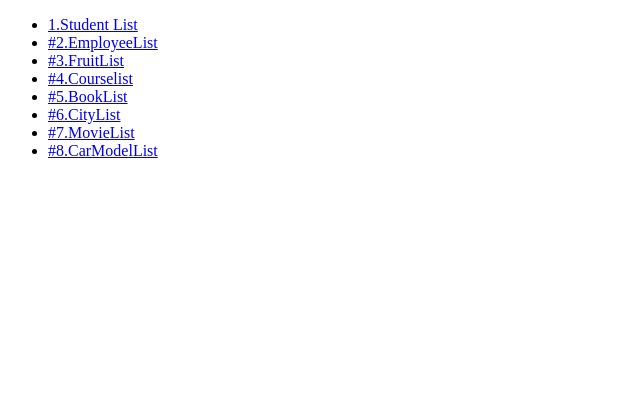
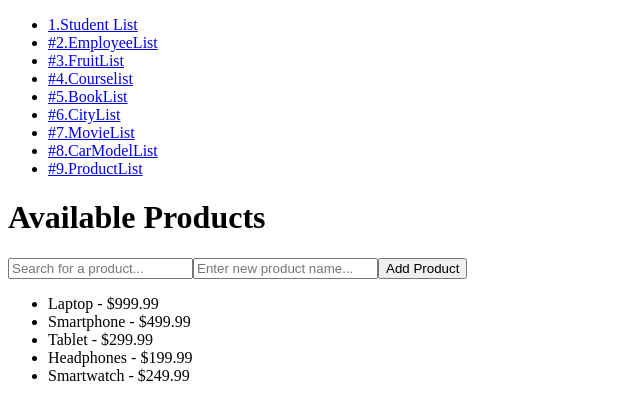
Before and after one commit to ChristineMaitom/AngularDataStructures, an Angular app: page /product-list in a window 1280 px wide. Before the commit this address led to /. Shown: the top 420 px of the page, without its empty margins (0-640 px from the left). Built offline with nearby package versions, Linux system fonts and the light colour scheme.

Commit message:
#9 Product List

```diff
--- a/src/app/app.component.html
+++ b/src/app/app.component.html
@@ -8,6 +8,7 @@
     <li><a routerLink="city-list">#6.CityList</a></li>
     <li><a routerLink="movie-list">#7.MovieList</a></li>
     <li><a routerLink="car-model-list">#8.CarModelList</a></li>
+    <li><a routerLink="product-list">#9.ProductList</a></li>
 
 
 
--- a/src/app/app.module.ts
+++ b/src/app/app.module.ts
@@ -13,6 +13,7 @@ import {BookListComponent} from "./components/book-list/book-list.component";
 import {CityListComponent} from "./components/city-list/city-list.component";
 import {MovieListComponent} from "./components/movie-list/movie-list.component";
 import {CarModelListComponent} from "./components/car-model-list/car-model-list.component";
+import {ProductListComponent} from "./components/product-list/product-list.component";
 
 
 const routes: Routes = [
@@ -24,6 +25,7 @@ const routes: Routes = [
   {path: 'city-list', component: CityListComponent},
   {path: 'movie-list', component: MovieListComponent},
   {path: 'car-model-list', component: CarModelListComponent},
+  {path: 'product-list', component: ProductListComponent},
 
 
 ]
@@ -47,6 +49,10 @@ const routes: Routes = [
     CityListComponent,
     MovieListComponent,
     CarModelListComponent,
+    ProductListComponent,
+
+
+
 
 
   ],
--- /dev/null
+++ b/src/app/components/product-list/product-list.component.html
@@ -0,0 +1,25 @@
+<div class="product-list">
+  <h1>Available Products</h1>
+
+  <input
+    type="text"
+    [(ngModel)]="searchTerm"
+    placeholder="Search for a product..."
+    class="search-input"
+  />
+
+  <input
+    type="text"
+    [(ngModel)]="newProductName"
+    placeholder="Enter new product name..."
+    class="new-product-input"
+  />
+
+  <button (click)="addProduct()" class="add-button">Add Product</button>
+
+  <ul>
+    <li *ngFor="let product of filteredProducts()">
+      {{ product.name }} - ${{ product.price }}
+    </li>
+  </ul>
+</div>
--- /dev/null
+++ b/src/app/components/product-list/product-list.component.ts
@@ -0,0 +1,33 @@
+import { Component } from '@angular/core';
+
+@Component({
+  selector: 'app-product-list',
+  templateUrl: './product-list.component.html',
+  styleUrl: './product-list.component.css'
+})
+export class ProductListComponent {
+  searchTerm: string = '';
+  newProductName: string = '';
+  newProductPrice: number | null = null;
+  products = [
+    { name: 'Laptop', price: 999.99 },
+    { name: 'Smartphone', price: 499.99 },
+    { name: 'Tablet', price: 299.99 },
+    { name: 'Headphones', price: 199.99 },
+    { name: 'Smartwatch', price: 249.99 }
+  ];
+
+  filteredProducts() {
+    return this.products.filter(product =>
+      product.name.toLowerCase().includes(this.searchTerm.toLowerCase())
+    );
+  }
+
+  addProduct() {
+    if (this.newProductName && this.newProductPrice !== null) {
+      this.products.push({ name: this.newProductName, price: this.newProductPrice });
+      this.newProductName = ''; // Clear the name input after adding
+      this.newProductPrice = null; // Clear the price input after adding
+    }
+  }
+}
```
Also changed, not shown: src/app/components/product-list/product-list.component.css (added), 1 other file (tests, documents, lock files or other folders).
